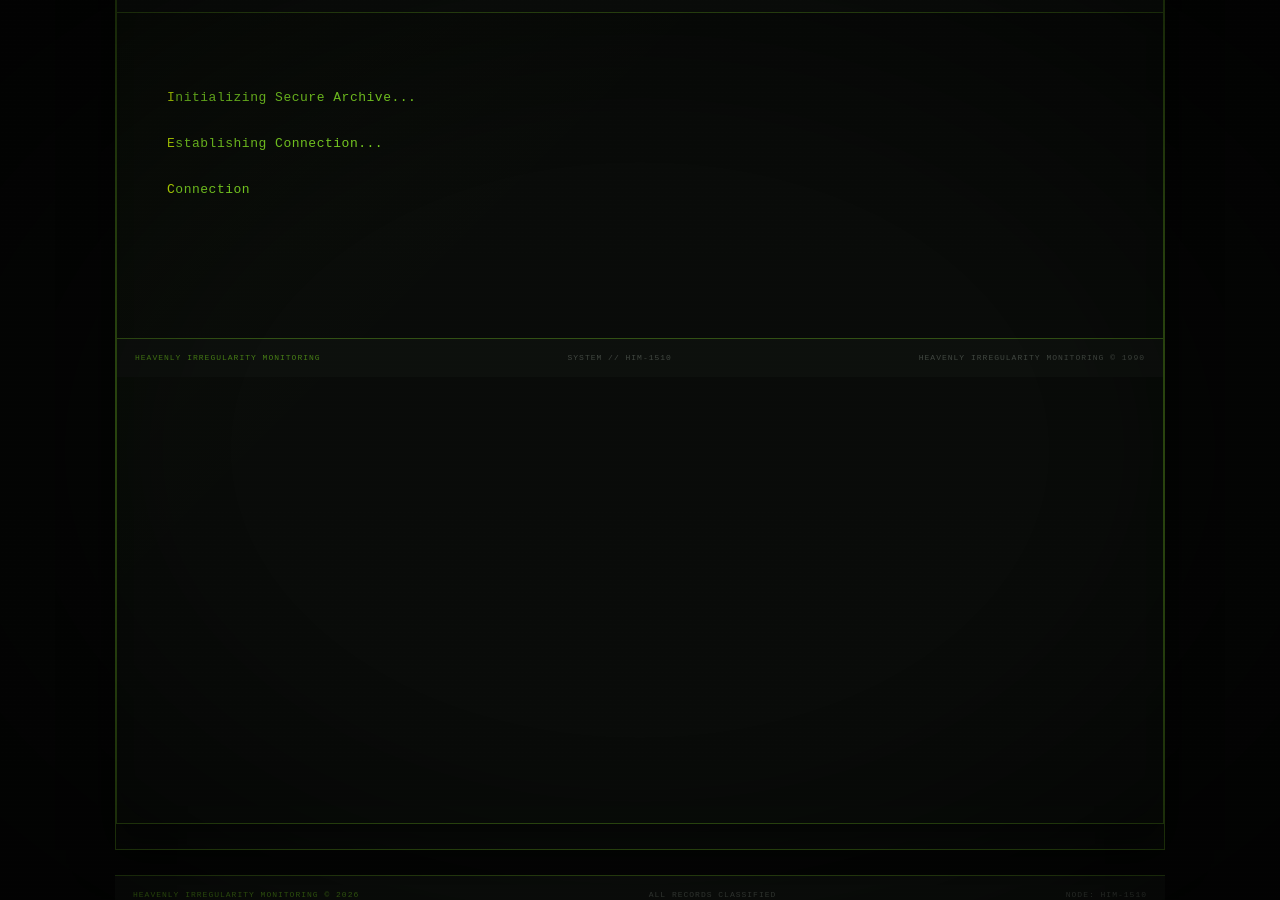
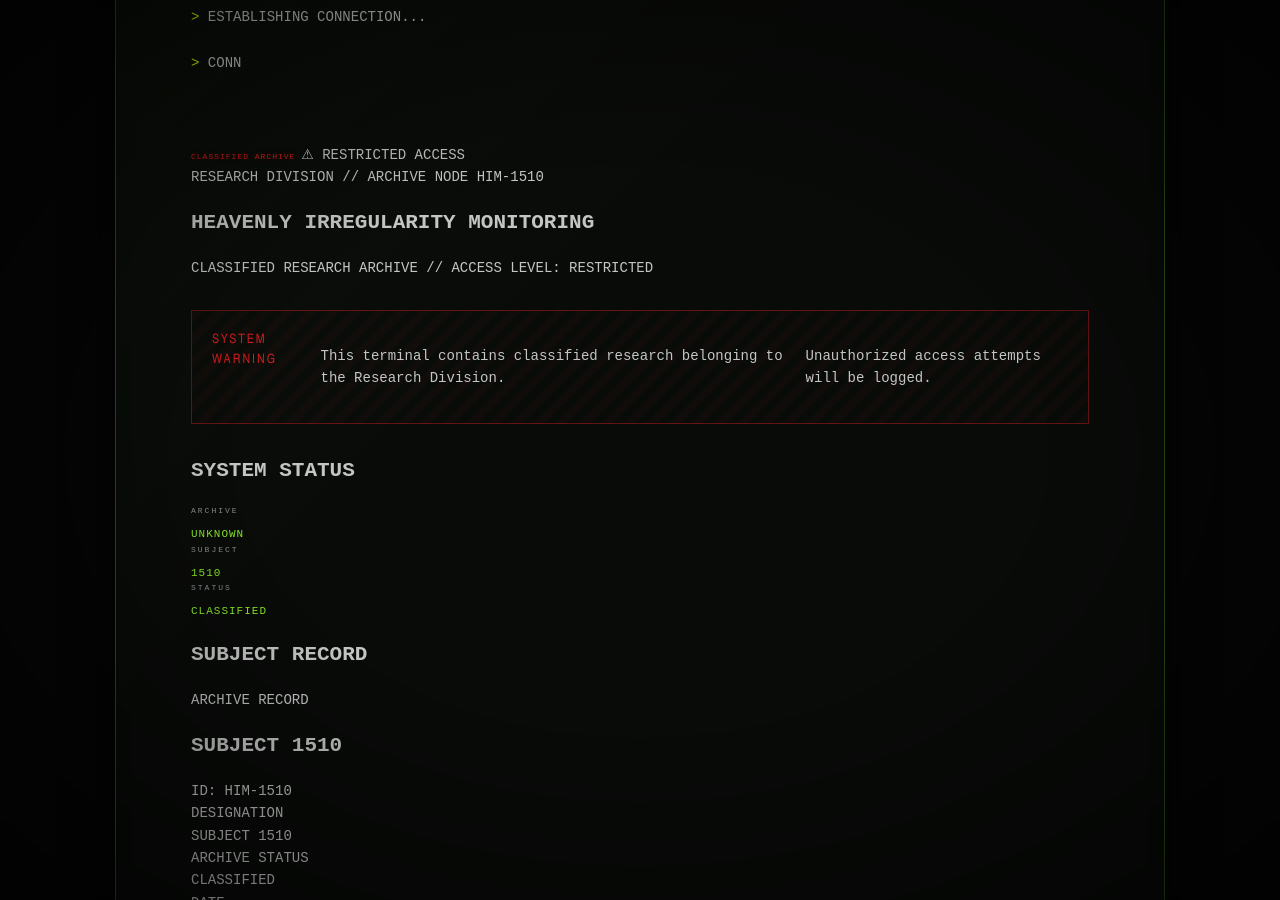
Before and after one commit to draecarysse/himresearchdivision.github.io, a Jekyll site: the page built from index.md, in a window 1280 px wide and 900 px high, scrolled down 248 px. Built offline with Jekyll 4.4.1, drawn with Linux system fonts in a browser that asks for light colours; some of the changed text lies outside the part shown.

Commit message:
Update index.md

```diff
--- a/index.md
+++ b/index.md
@@ -1,209 +1,449 @@
 ---
-layout: archive
-title: "Heavenly Irregularity Monitoring"
+layout: null
 ---
 
-<div class="terminal-screen">
+<!DOCTYPE html>
+<html lang="en">
 
-  <div class="terminal-topbar">
-    <div class="topbar-left">
-      <span class="terminal-dot"></span>
-      <span class="terminal-dot"></span>
-      <span class="terminal-dot"></span>
-    </div>
+<head>
 
-    <div class="topbar-title">
-      HIM // RESEARCH DIVISION
-    </div>
+  <meta charset="UTF-8">
 
-    <div class="topbar-right">
-      <span>SECURE</span>
-    </div>
-  </div>
+  <meta
+    name="viewport"
+    content="width=device-width, initial-scale=1.0"
+  >
+
+  <meta
+    name="description"
+    content="HEAVENLY IRREGULARITY MONITORING — Classified Archive"
+  >
+
+  <title>
+    Heavenly Irregularity Monitoring — Secure Archive
+  </title>
+
+  <link
+    rel="stylesheet"
+    href="{{ '/assets/css/main.css' | relative_url }}"
+  >
+
+</head>
 
 
-  <div class="terminal-content">
+<body>
 
-    <!-- BOOT SEQUENCE -->
-
-    <section id="boot-sequence" class="boot-sequence">
-
-      <div class="terminal-line" data-text="Initializing Secure Archive..."></div>
-
-      <div class="terminal-line" data-text="Establishing Connection..."></div>
-
-      <div class="terminal-line" data-text="Connection Established."></div>
-
-      <div class="terminal-line" data-text="AUTHENTICATION REQUIRED."></div>
-
-    </section>
+  <main class="terminal-screen">
 
 
-    <!-- MAIN ARCHIVE -->
+    <!-- =====================================================
+         TERMINAL HEADER
+         ===================================================== -->
 
-    <section id="archive-interface" class="archive-interface hidden">
+    <header class="terminal-header">
 
-      <div class="institute-heading">
+      <div class="header-identity">
 
-        <div class="classified-label">
-          CLASSIFIED ARCHIVE TERMINAL
-        </div>
+        <span
+          class="system-indicator"
+          aria-hidden="true"
+        ></span>
 
-        <h1>
-          HEAVENLY IRREGULARITY<br>
-          MONITORING
-        </h1>
+        <div class="header-titles">
 
-        <div class="division-name">
-          Heavenly Irregularity Monitoring
-          <span>// Research Division</span>
-        </div>
-
-      </div>
-
-
-      <!-- ACCESS WARNING -->
-
-      <div class="warning-box">
-
-        <div class="warning-symbol">⚠</div>
-
-        <div class="warning-content">
-
-          <div class="warning-title">
-            RESTRICTED ACCESS
+          <div class="system-name">
+            HEAVENLY IRREGULARITY MONITORING
           </div>
 
-          <p>
-            This terminal contains classified information belonging
-            to the HIM: Research Division.
-          </p>
-
-          <p>
-            Unauthorized access will be logged.
-          </p>
+          <div class="system-division">
+            RESEARCH DIVISION
+          </div>
 
         </div>
 
       </div>
 
 
-      <!-- SYSTEM STATUS -->
+      <div class="header-status">
 
-      <div class="system-status">
-
-        <div class="status-item">
-          <span class="status-label">ARCHIVE</span>
-          <span class="status-value">UNKNOWN</span>
+        <div>
+          SECURE ARCHIVE
         </div>
 
-        <div class="status-item">
-          <span class="status-label">SUBJECT</span>
-          <span class="status-value">1510</span>
-        </div>
-
-        <div class="status-item">
-          <span class="status-label">STATUS</span>
-          <span class="status-value classified">CLASSIFIED</span>
-        </div>
-
-        <div class="status-item">
-          <span class="status-label">ACCESS</span>
-          <span class="status-value restricted">RESTRICTED</span>
+        <div>
+          NODE: HIM-1510
         </div>
 
       </div>
 
+    </header>
 
-      <!-- SUBJECT RECORD -->
 
-      <div class="archive-record">
 
-        <div class="record-header">
+    <!-- =====================================================
+         TERMINAL BODY
+         ===================================================== -->
 
-          <span>
-            ARCHIVE // UNKNOWN
+    <div class="terminal-content">
+
+
+      <!-- ===================================================
+           BOOT SEQUENCE
+           =================================================== -->
+
+      <section
+        id="boot-sequence"
+        aria-label="System initialization"
+      >
+
+        <div
+          class="terminal-line"
+          data-text="> INITIALIZING SECURE ARCHIVE..."
+        ></div>
+
+        <div
+          class="terminal-line"
+          data-text="> ESTABLISHING CONNECTION..."
+        ></div>
+
+        <div
+          class="terminal-line"
+          data-text="> CONNECTION ESTABLISHED."
+        ></div>
+
+        <div
+          class="terminal-line"
+          data-text="> AUTHENTICATION REQUIRED."
+        ></div>
+
+      </section>
+
+
+
+      <!-- ===================================================
+           ARCHIVE INTERFACE
+           =================================================== -->
+
+      <section
+        id="archive-interface"
+        aria-label="Classified archive"
+      >
+
+
+        <!-- ===============================================
+             CLASSIFICATION
+             =============================================== -->
+
+        <div class="classification-row">
+
+          <span class="classified-label">
+            CLASSIFIED ARCHIVE
           </span>
 
-          <span>
-            FILE: 1510
+          <span class="restricted-label">
+            ⚠ RESTRICTED ACCESS
           </span>
 
         </div>
 
-        <div class="record-body">
 
-          <div class="record-line">
-            <span>SUBJECT</span>
-            <strong>1510</strong>
+
+        <!-- ===============================================
+             INTRODUCTION
+             =============================================== -->
+
+        <header class="archive-header">
+
+          <div class="archive-classification">
+            RESEARCH DIVISION // ARCHIVE NODE HIM-1510
           </div>
 
-          <div class="record-line">
-            <span>IDENTITY</span>
-            <strong>UNKNOWN</strong>
+          <h1>
+            HEAVENLY IRREGULARITY MONITORING
+          </h1>
+
+          <p class="archive-subtitle">
+            CLASSIFIED RESEARCH ARCHIVE
+            <span class="separator">//</span>
+            ACCESS LEVEL: RESTRICTED
+          </p>
+
+        </header>
+
+
+
+        <!-- ===============================================
+             WARNING
+             =============================================== -->
+
+        <section class="warning-box">
+
+          <div class="warning-title">
+            SYSTEM WARNING
           </div>
 
-          <div class="record-line">
-            <span>ORIGIN</span>
-            <strong>UNKNOWN</strong>
+          <p>
+            This terminal contains classified research
+            belonging to the Research Division.
+          </p>
+
+          <p>
+            Unauthorized access attempts will be logged.
+          </p>
+
+        </section>
+
+
+
+        <!-- ===============================================
+             SYSTEM STATUS
+             =============================================== -->
+
+        <h2 class="section-title">
+          SYSTEM STATUS
+        </h2>
+
+
+        <div class="status-grid">
+
+
+          <div class="status-card">
+
+            <span class="status-label">
+              ARCHIVE
+            </span>
+
+            <span class="status-value">
+              UNKNOWN
+            </span>
+
           </div>
 
-          <div class="record-line">
-            <span>DATE OF RECORD</span>
-            <strong>CLASSIFIED</strong>
+
+          <div class="status-card">
+
+            <span class="status-label">
+              SUBJECT
+            </span>
+
+            <span class="status-value active">
+              1510
+            </span>
+
           </div>
 
-          <div class="record-line">
-            <span>LOCATION</span>
-            <strong>CLASSIFIED</strong>
+
+          <div class="status-card">
+
+            <span class="status-label">
+              STATUS
+            </span>
+
+            <span class="status-value warning">
+              CLASSIFIED
+            </span>
+
           </div>
+
 
         </div>
 
-        <div class="record-footer">
-          <span>RESEARCH DIVISION</span>
-          <span>ACCESS LEVEL: ███</span>
+
+
+        <!-- ===============================================
+             SUBJECT RECORD
+             =============================================== -->
+
+        <h2 class="section-title">
+          SUBJECT RECORD
+        </h2>
+
+
+        <article class="subject-record">
+
+
+          <header class="subject-record-header">
+
+            <div>
+
+              <span class="record-label">
+                ARCHIVE RECORD
+              </span>
+
+              <h2>
+                SUBJECT 1510
+              </h2>
+
+            </div>
+
+
+            <div class="subject-id">
+              ID: HIM-1510
+            </div>
+
+          </header>
+
+
+
+          <div class="subject-record-body">
+
+
+            <div class="subject-data">
+
+
+              <div class="data-label">
+                DESIGNATION
+              </div>
+
+              <div class="data-value">
+                SUBJECT 1510
+              </div>
+
+
+              <div class="data-label">
+                ARCHIVE STATUS
+              </div>
+
+              <div class="data-value classified">
+                CLASSIFIED
+              </div>
+
+
+              <div class="data-label">
+                DATE
+              </div>
+
+              <div class="data-value">
+                15 / 10
+              </div>
+
+
+              <div class="data-label">
+                LOCATION
+              </div>
+
+              <div class="data-value">
+                UNKNOWN
+              </div>
+
+
+              <div class="data-label">
+                ORIGIN
+              </div>
+
+              <div class="data-value">
+                UNKNOWN
+              </div>
+
+
+              <div class="data-label">
+                INVESTIGATION
+              </div>
+
+              <div class="data-value">
+                ACTIVE
+              </div>
+
+
+            </div>
+
+          </div>
+
+        </article>
+
+
+
+        <!-- ===============================================
+             ARCHIVE INFORMATION
+             =============================================== -->
+
+        <h2 class="section-title">
+          ARCHIVE INFORMATION
+        </h2>
+
+
+        <div class="archive-text">
+
+          <p>
+            The following record has been classified
+            under the highest available security level.
+          </p>
+
+          <p>
+            Available information concerning
+            <span class="highlight">
+              SUBJECT 1510
+            </span>
+            remains incomplete.
+          </p>
+
+          <p>
+            Several entries have been removed,
+            corrupted, or rendered inaccessible.
+          </p>
+
+          <p>
+            Further investigation is required.
+          </p>
+
         </div>
 
-      </div>
 
 
-      <!-- TERMINAL PROMPT -->
+        <!-- ===============================================
+             TERMINAL PROMPT
+             =============================================== -->
 
-      <div class="terminal-prompt">
+        <div class="terminal-prompt">
 
-        <span class="prompt-symbol">&gt;</span>
+          <span>
+            AWAITING AUTHENTICATION
+          </span>
 
-        <span class="prompt-text">
-          AWAITING AUTHENTICATION
-        </span>
+          <span class="cursor">
+            █
+          </span>
 
-        <span class="cursor">█</span>
-
-      </div>
+        </div>
 
 
-    </section>
 
-  </div>
+        <!-- ===============================================
+             FOOTER
+             =============================================== -->
+
+        <footer class="archive-footer">
+
+          <div>
+            HEAVENLY IRREGULARITY MONITORING
+          </div>
+
+          <div>
+            RESEARCH DIVISION
+            //
+            NODE HIM-1510
+          </div>
+
+          <div class="system-status">
+            SYSTEM STATUS: ONLINE
+          </div>
+
+        </footer>
 
 
-  <div class="terminal-footer">
+      </section>
 
-    <span>
-      HEAVENLY IRREGULARITY MONITORING
-    </span>
 
-    <span>
-      SYSTEM // HIM-1510
-    </span>
+    </div>
 
-    <span>
-      Heavenly Irregularity Monitoring © 1990
-    </span>
 
-  </div>
+  </main>
 
-</div>
 
-<script src="{{ '/assets/js/terminal.js' | relative_url }}"></script>
+  <script
+    src="{{ '/assets/js/terminal.js' | relative_url }}"
+  ></script>
+
+</body>
+
+</html>
```
